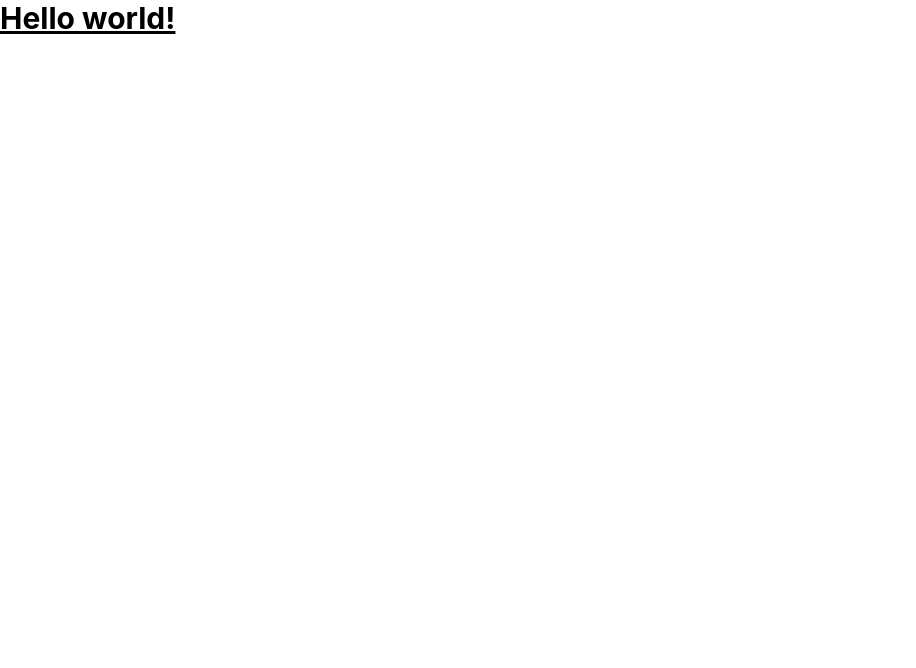
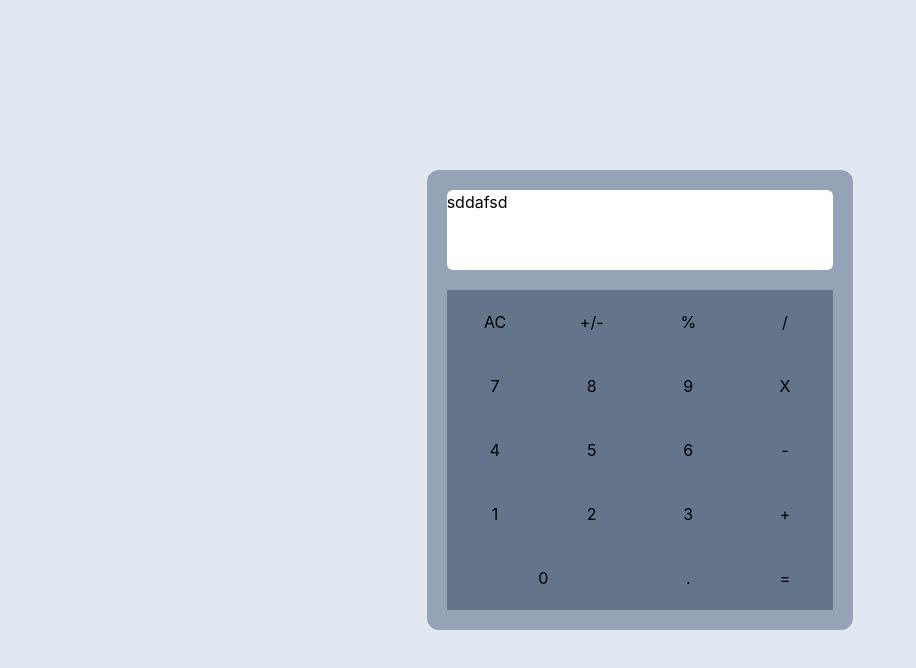
Before and after one commit to JimChristian21/calculator, a React (Create React App) app: page / in a window 1280 px wide. Shown: the top 668 px of the page, without its empty margins (0-916 px from the left). Built offline with nearby package versions, Linux system fonts and the light colour scheme.

Commit message:
Added Calculator design static

```diff
--- a/src/App.js
+++ b/src/App.js
@@ -1,11 +1,47 @@
-import logo from './logo.svg';
 import './App.css';
 
 function App() {
   return (
-    <h1 className="text-3xl font-bold underline">
-      Hello world!
-    </h1>
+    <div className="bg-slate-200 min-h-screen flex flex-row justify-center items-center">
+      <div className="container w-full sm:w-1/2 md:w-1/3 bg-slate-400 rounded-xl">
+        <div id="screen" className="bg-white m-5 rounded-md h-20">
+          <div className="my-2">
+            sddafsd
+          </div>
+        </div>
+        <div id="input" className="m-5">
+          <div>
+            <button className="w-1/4 h-16 bg-slate-500">AC</button>
+            <button className="w-1/4 h-16 bg-slate-500">+/-</button>
+            <button className="w-1/4 h-16 bg-slate-500">%</button>
+            <button className="w-1/4 h-16 bg-slate-500">/</button>
+          </div>
+          <div>
+            <button className="w-1/4 h-16 bg-slate-500">7</button>
+            <button className="w-1/4 h-16 bg-slate-500">8</button>
+            <button className="w-1/4 h-16 bg-slate-500">9</button>
+            <button className="w-1/4 h-16 bg-slate-500">X</button>
+          </div>
+          <div>
+            <button className="w-1/4 h-16 bg-slate-500">4</button>
+            <button className="w-1/4 h-16 bg-slate-500">5</button>
+            <button className="w-1/4 h-16 bg-slate-500">6</button>
+            <button className="w-1/4 h-16 bg-slate-500">-</button>
+          </div>
+          <div>
+            <button className="w-1/4 h-16 bg-slate-500">1</button>
+            <button className="w-1/4 h-16 bg-slate-500">2</button>
+            <button className="w-1/4 h-16 bg-slate-500">3</button>
+            <button className="w-1/4 h-16 bg-slate-500">+</button>
+          </div>
+          <div>
+            <button className="w-2/4 h-16 bg-slate-500">0</button>
+            <button className="w-1/4 h-16 bg-slate-500">.</button>
+            <button className="w-1/4 h-16 bg-slate-500">=</button>
+          </div>
+        </div>
+      </div>
+    </div>
   );
 }
 
```
